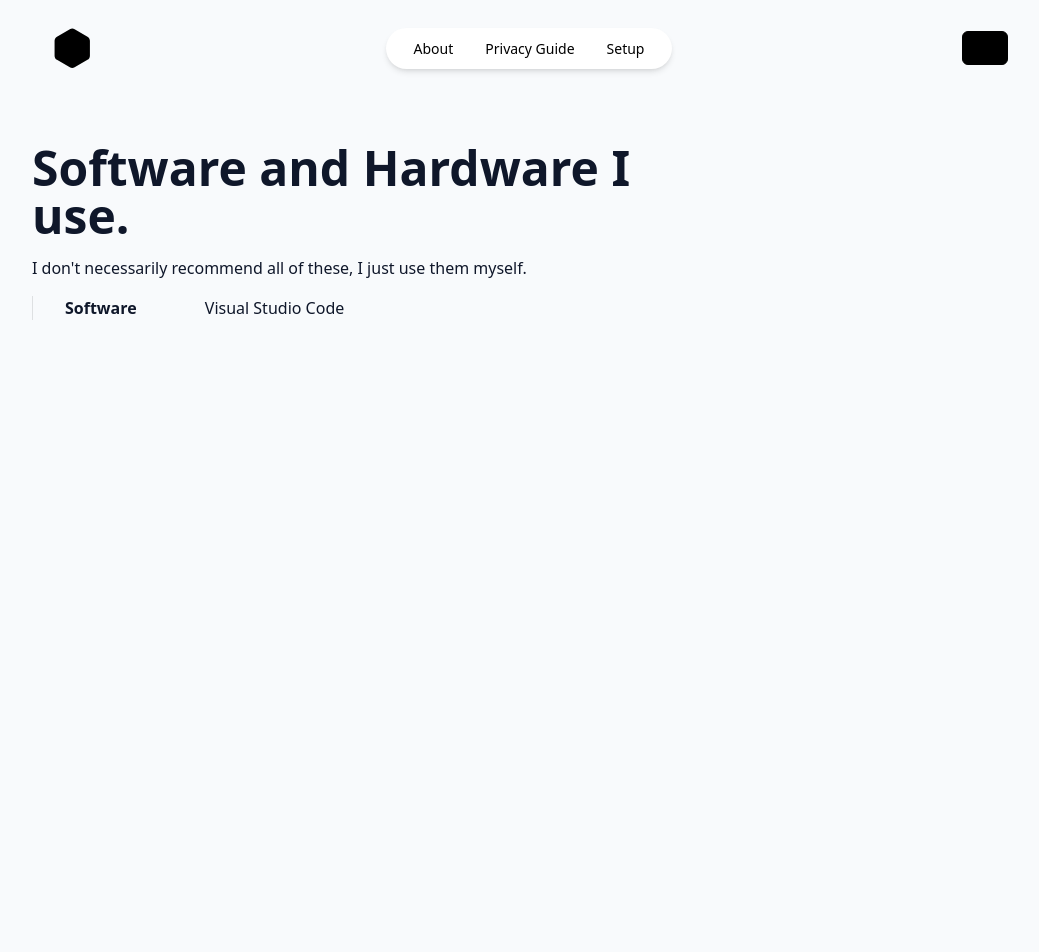
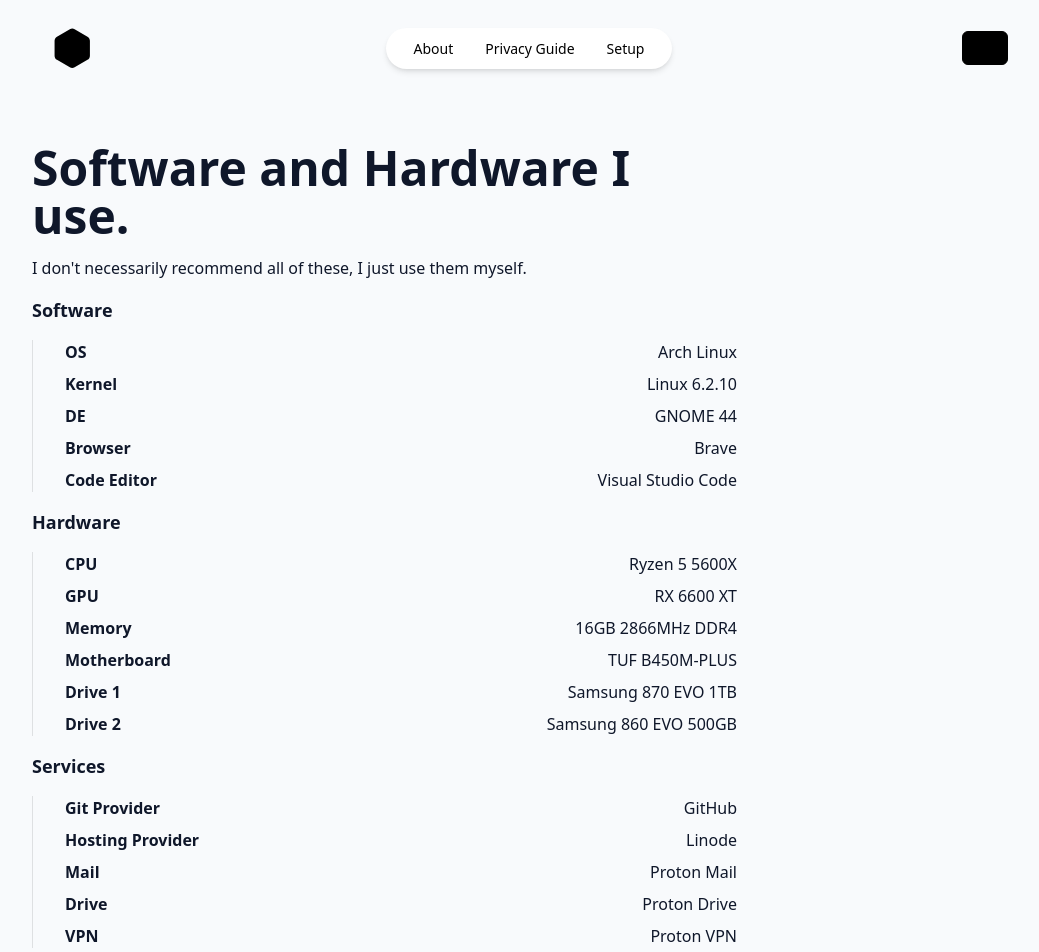
Before and after one commit to Xyphyn/site-old, a SvelteKit app: page /setup in a window 1280 px wide. Shown: the top 952 px of the page, without its empty margins (112-1151 px from the left). Before the commit the page ends 800 px from the top, so only its background shows below. Built offline with nearby package versions, Linux system fonts and the light colour scheme; some icons are missing.

Commit message:
feat: Add setup section

```diff
--- a/src/routes/setup/+page.svelte
+++ b/src/routes/setup/+page.svelte
@@ -1,4 +1,4 @@
-<div class="grid grid-cols-1 gap-4 m-12 w-full">
+<div class="flex flex-col gap-4 m-12 w-full">
     <div
         class="flex flex-col flex-grow col-span-2 gap-4 justify-center items-start mx-4 max-w-2xl md:mx-4"
     >
@@ -9,12 +9,83 @@
             I don't necessarily recommend all of these, I just use them myself.
         </p>
     </div>
-    <section
-        class="grid grid-cols-1 mx-4 max-w-2xl border-l md:grid-cols-2 border-black/10 dark:border-white/5"
-    >
-        <div class="flex-col md:flex-row">
-            <span class="mx-16 ml-8 font-bold">Software</span>
-            <span>Visual Studio Code</span>
+    <span class="ml-4 text-lg font-bold">Software</span>
+    <section class="mx-4 border-l border-black/10 dark:border-white/10">
+        <div class="grid grid-cols-1 gap-2 ml-8 max-w-2xl">
+            <div class="flex justify-between">
+                <span class="font-bold">OS</span>
+                <span>Arch Linux</span>
+            </div>
+            <div class="flex justify-between">
+                <span class="font-bold">Kernel</span>
+                <span>Linux 6.2.10</span>
+            </div>
+            <div class="flex justify-between">
+                <span class="font-bold">DE</span>
+                <span>GNOME 44</span>
+            </div>
+            <div class="flex justify-between">
+                <span class="font-bold">Browser</span>
+                <span>Brave</span>
+            </div>
+            <div class="flex justify-between">
+                <span class="font-bold">Code Editor</span>
+                <span>Visual Studio Code</span>
+            </div>
+        </div>
+    </section>
+    <span class="ml-4 text-lg font-bold">Hardware</span>
+    <section class="mx-4 border-l border-black/10 dark:border-white/10">
+        <div class="grid grid-cols-1 gap-2 ml-8 max-w-2xl">
+            <div class="flex justify-between">
+                <span class="font-bold">CPU</span>
+                <span>Ryzen 5 5600X</span>
+            </div>
+            <div class="flex justify-between">
+                <span class="font-bold">GPU</span>
+                <span>RX 6600 XT</span>
+            </div>
+            <div class="flex justify-between">
+                <span class="font-bold">Memory</span>
+                <span>16GB 2866MHz DDR4</span>
+            </div>
+            <div class="flex justify-between">
+                <span class="font-bold">Motherboard</span>
+                <span>TUF B450M-PLUS</span>
+            </div>
+            <div class="flex justify-between">
+                <span class="font-bold">Drive 1</span>
+                <span>Samsung 870 EVO 1TB</span>
+            </div>
+            <div class="flex justify-between">
+                <span class="font-bold">Drive 2</span>
+                <span>Samsung 860 EVO 500GB</span>
+            </div>
+        </div>
+    </section>
+    <span class="ml-4 text-lg font-bold">Services</span>
+    <section class="mx-4 border-l border-black/10 dark:border-white/10">
+        <div class="grid grid-cols-1 gap-2 ml-8 max-w-2xl">
+            <div class="flex justify-between">
+                <span class="font-bold">Git Provider</span>
+                <span>GitHub</span>
+            </div>
+            <div class="flex justify-between">
+                <span class="font-bold">Hosting Provider</span>
+                <span>Linode</span>
+            </div>
+            <div class="flex justify-between">
+                <span class="font-bold">Mail</span>
+                <span>Proton Mail</span>
+            </div>
+            <div class="flex justify-between">
+                <span class="font-bold">Drive</span>
+                <span>Proton Drive</span>
+            </div>
+            <div class="flex justify-between">
+                <span class="font-bold">VPN</span>
+                <span>Proton VPN</span>
+            </div>
         </div>
     </section>
 </div>
```
